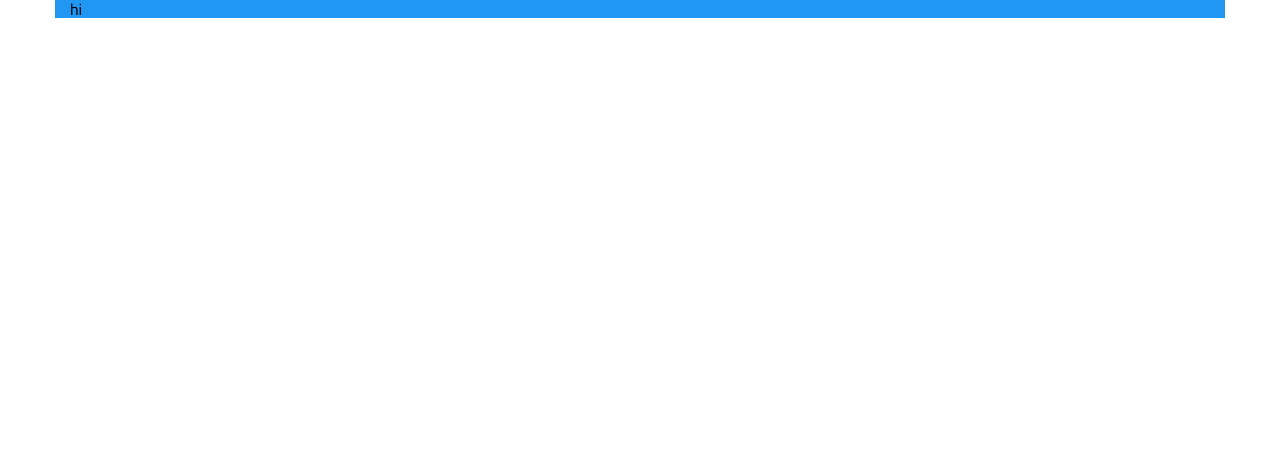
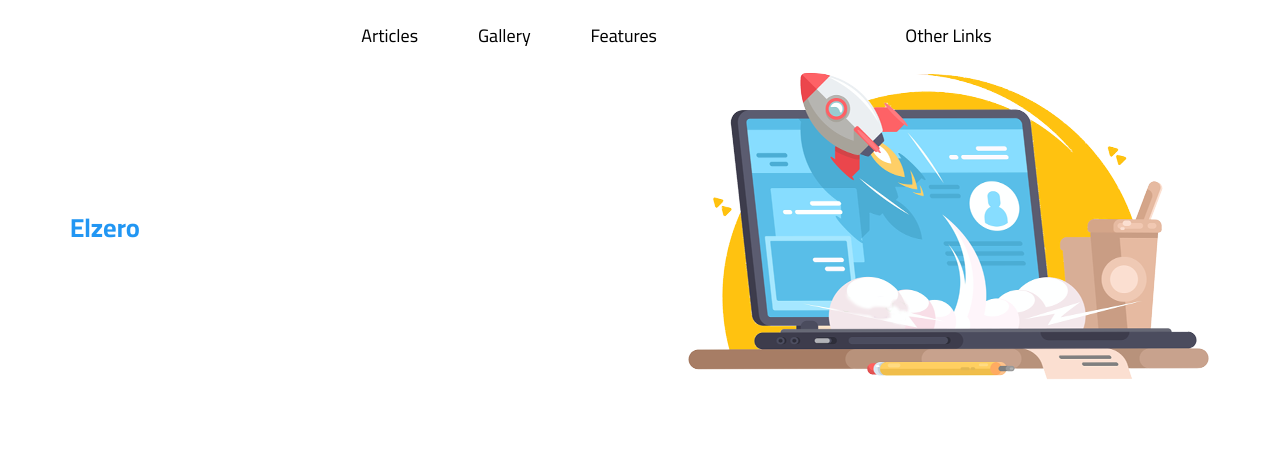
Before and after one commit to elmegharbel-3/elzero_pr_3, a plain HTML site: page index.html in a window 1280 px wide. Drawn offline with Linux system fonts and the light colour scheme.

Commit message:
Header section added

```diff
--- a/css/style.css
+++ b/css/style.css
@@ -15,18 +15,21 @@ ul,ol {
     margin: 0;
     padding: 0;
 }
+a {
+    text-decoration: none;
+}
 /* End Golbal Rules */
 /* Start Variables */
 :root {
     --main-color: #2196F3;
     --main-color-alt: #1787e0;
+    --duration: 0.3s;
 }
 /* End Variables */
 /* Start Components */
 
 /* Container */
 .container {
-    background-color: var(--main-color);
     margin: auto;
     padding: 0 15px;
 }
@@ -45,6 +48,50 @@ ul,ol {
         width: 1170px;
     }
 }
-
-
 /* End Components */
+/* Start Header */
+.header .container {
+    display: flex;
+    align-items: center;
+    justify-content: space-between;
+}
+.header .container > a {
+    color: var(--main-color);
+    text-transform: capitalize;
+    font-weight: 700;
+    display: block;
+    font-size: 26px;
+}
+.header .container ul {
+    display: flex;
+}
+.header .container ul li a {
+    height: 72px;
+    padding: 0 30px;
+    display: flex;
+    justify-content: center;
+    align-items: center;
+    color: black;
+    font-size: 18px;
+    text-transform: capitalize;
+    transition-duration: var(--duration);
+    position: relative;
+    overflow: hidden;
+}
+.header .container ul li a:hover {
+    color: var(--main-color);
+}
+.header .container ul li a::before {
+    content: '';
+    width: 100%;
+    height: 4px;
+    position: absolute;
+    top: 0;
+    left: -100%;
+    background-color: var(--main-color);
+    transition-duration: var(--duration);
+}
+.header .container ul li a:hover::before {
+    left: 0;
+}
+/* End Header */
--- a/index.html
+++ b/index.html
@@ -17,8 +17,27 @@
     <link href="https://fonts.googleapis.com/css2?family=Cairo:wght@200;300;400;500;600;700;800;900;1000&display=swap" rel="stylesheet">
 </head>
 <body>
-    <div class="container">
-        hi
+    <!-- Start Header -->
+    <div class="header">
+        <div class="container">
+            <a href="a">Elzero</a>
+            <ul>
+                <li><a href="#articles">articles</a></li>
+                <li><a href="#gallery">gallery</a></li>
+                <li><a href="#features">features</a></li>
+                <li>
+                    <a href="#">other links</a>
+                    <div class="pop-window">
+                        <img src="images/megamenu.png" alt="">
+                        <ul>
+                            <li><i class=""></i><a href=""></a></li>
+                        </ul>
+                        <ul></ul>
+                    </div>
+                </li>
+            </ul>
+        </div>
     </div>
+    <!-- End Header -->
 </body>
 </html>
```
